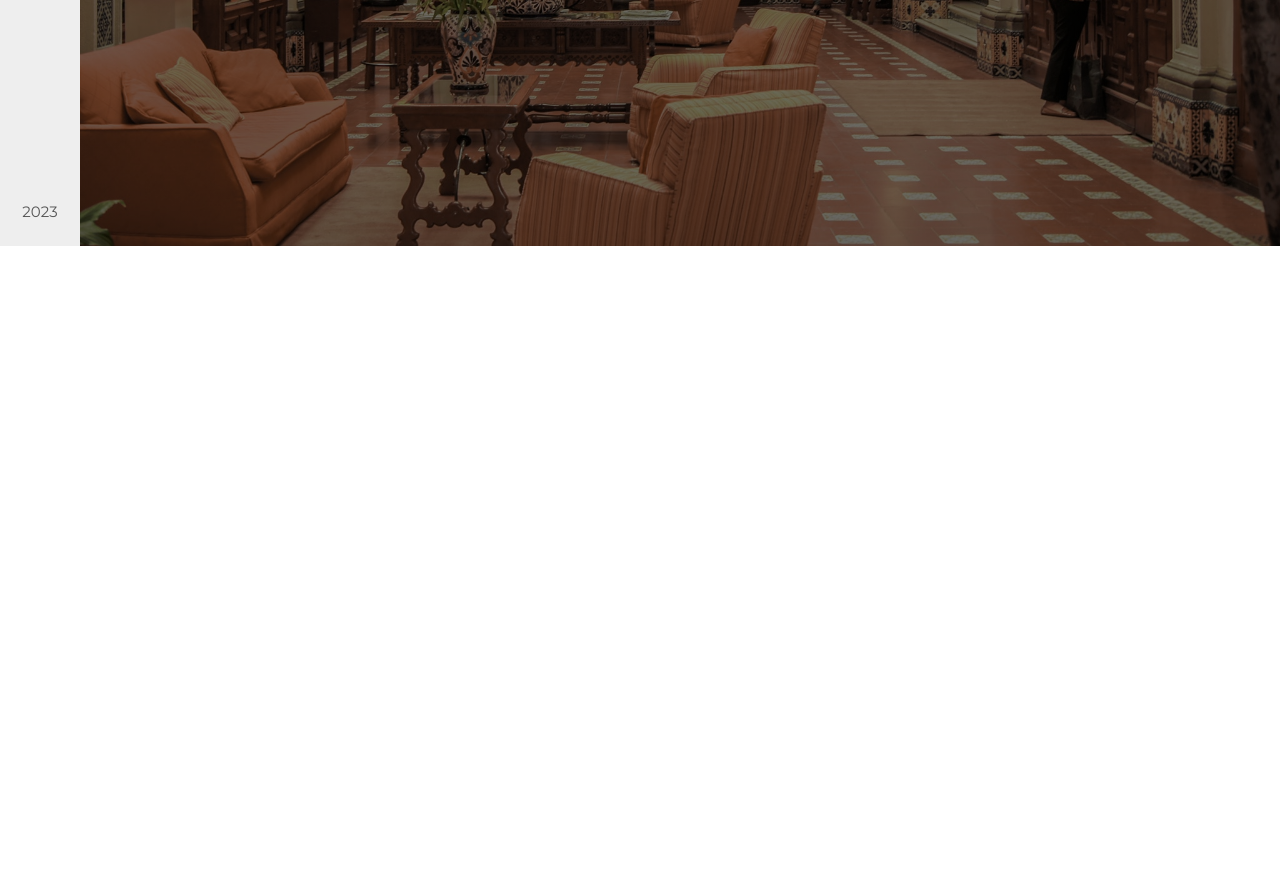
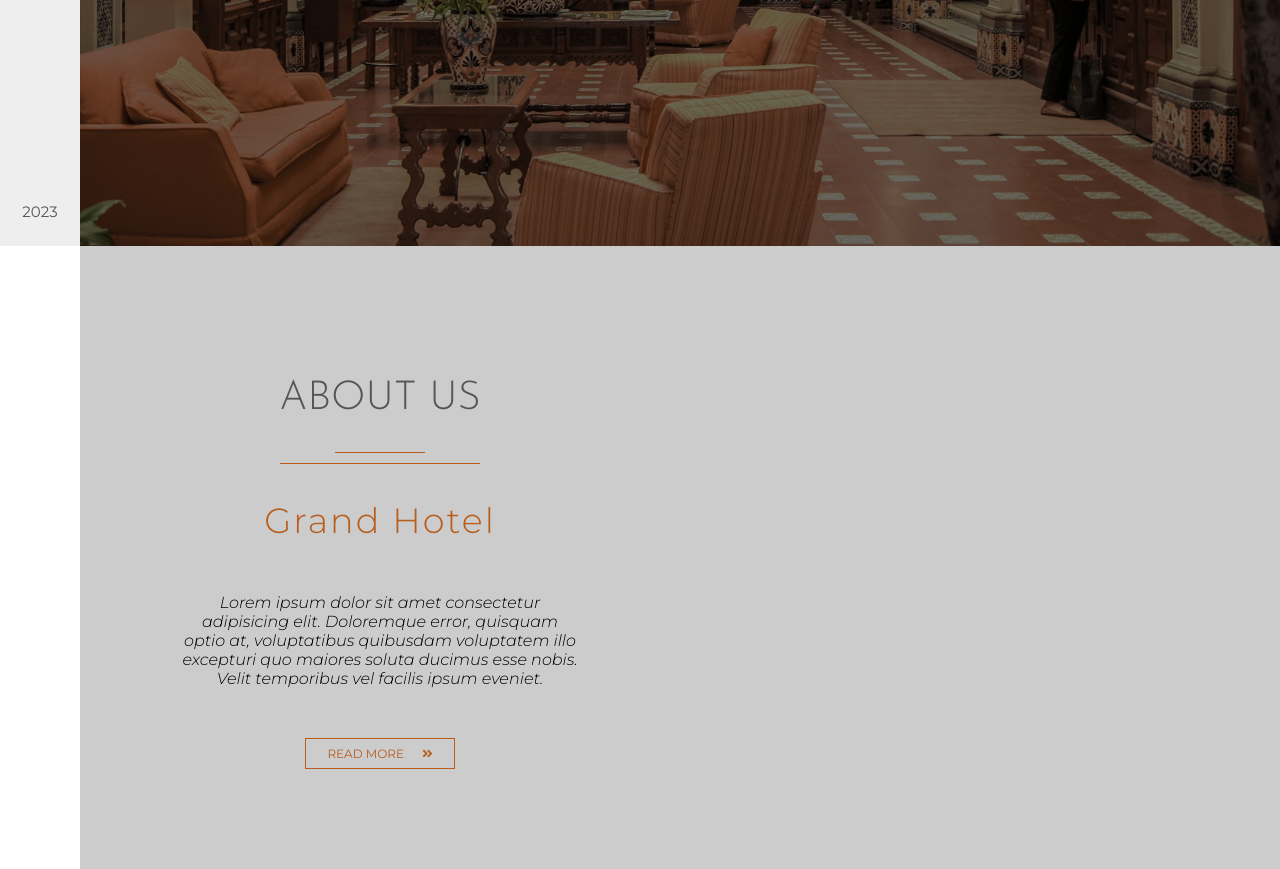
Before and after one commit to kajalbarnwal/HTML5, a plain HTML site: page index.html in a window 1280 px wide. Shown: the part 554-1423 px from the top of the page. Before the commit the page ends 800 px from the top, so only its background shows below. Drawn offline with Linux system fonts and the light colour scheme.

Commit message:
grand hotel 4

```diff
--- a/css/style.css
+++ b/css/style.css
@@ -294,5 +294,84 @@ body {
   }
 }
 
+/* end of header */
 
-/*end of header */
+/* about us */
+.about-us {
+  margin-left: 8rem;
+  display: flex;
+  background-color: #ccc;
+}
+
+.about-us-content {
+  flex: 0 1 50%;
+  display: flex;
+  flex-direction: column;
+  justify-content: center;
+  align-items: center;
+  padding: 10rem;
+  box-sizing: border-box;
+}
+
+.about-us-heading {
+  font-family: "josefin sans", sans-serif;
+  font-size: 4rem;
+  font-weight: 300;
+  text-transform: uppercase;
+  color: #555;
+}
+
+.small-underline {
+  width: 9rem;
+  height: .1rem;
+  margin: 0 auto 1rem auto;
+  background-color: #b85d1c;
+}
+
+.big-underline {
+  width: 20rem;
+  height: .1rem;
+  background-color: #b85d1c;
+}
+
+.sub-heading {
+  font-size: 3.5rem;
+  font-weight: 300;
+  letter-spacing: .2rem;
+  color: #b85d1c;
+}
+
+.about-us-paragraph {
+  font-size: 1.6rem;
+  font-style: italic;
+  font-weight: 300;
+  text-align: center;
+  margin-bottom: 5rem;
+}
+
+.about-us-btn {
+  width: 15rem;
+  padding: .7rem .5rem;
+  font-family: "montserrat", sans-serif;
+  font-size: 1.2rem;
+  text-transform: uppercase;
+  color: #b85d1c;
+  background-color: transparent;
+  border: .1rem solid #b85d1c;
+  outline: none;
+  cursor: pointer;
+}
+
+.btn-arrow {
+  margin-left: .5rem;
+  transition: margin-left;
+}
+
+.about-us-btn .btn-arrow {
+  margin-left: 1.5rem;
+}
+
+.about-us-images {
+  flex: 1 1;
+}
+/* end of about us */
--- a/index.html
+++ b/index.html
@@ -117,5 +117,30 @@
         </div>
     </header>
     <!-- end of header -->
+
+    <!-- about us -->
+     <section class="about-us">
+        <div class="about-us-content">
+            <h1 class="about-us-heading">About Us</h1>
+            <div class="underline">
+                <div class="small-underline"></div>
+                <div class="big-underline"></div>
+            </div>
+            <h3 class="sub-heading">Grand Hotel</h3>
+            <p class="about-us-paragraph">Lorem ipsum dolor sit amet consectetur adipisicing elit. Doloremque error, quisquam optio at, voluptatibus quibusdam voluptatem illo excepturi quo maiores soluta ducimus esse nobis. Velit temporibus vel facilis ipsum eveniet.</p>
+            <button class="about-us-btn">
+                Read More
+                <i class="fas fa-angle-double-right btn-arrow"></i>
+            </button>
+        </div>
+
+        <div class="about-us-images">
+           <!--<img src="img/about-us-img-1.jpeg" class="image image-1">
+            <img src="img/about-us-img-2.jpeg" class="image image-2">
+            <img src="img/about-us-img-3.jpeg" class="image image-3">
+            <img src="img/about-us-img-4.jpeg" class="image image-4">-->
+        </div>
+     </section>
+    <!-- end of about us -->
 </body>
 </html>
```
